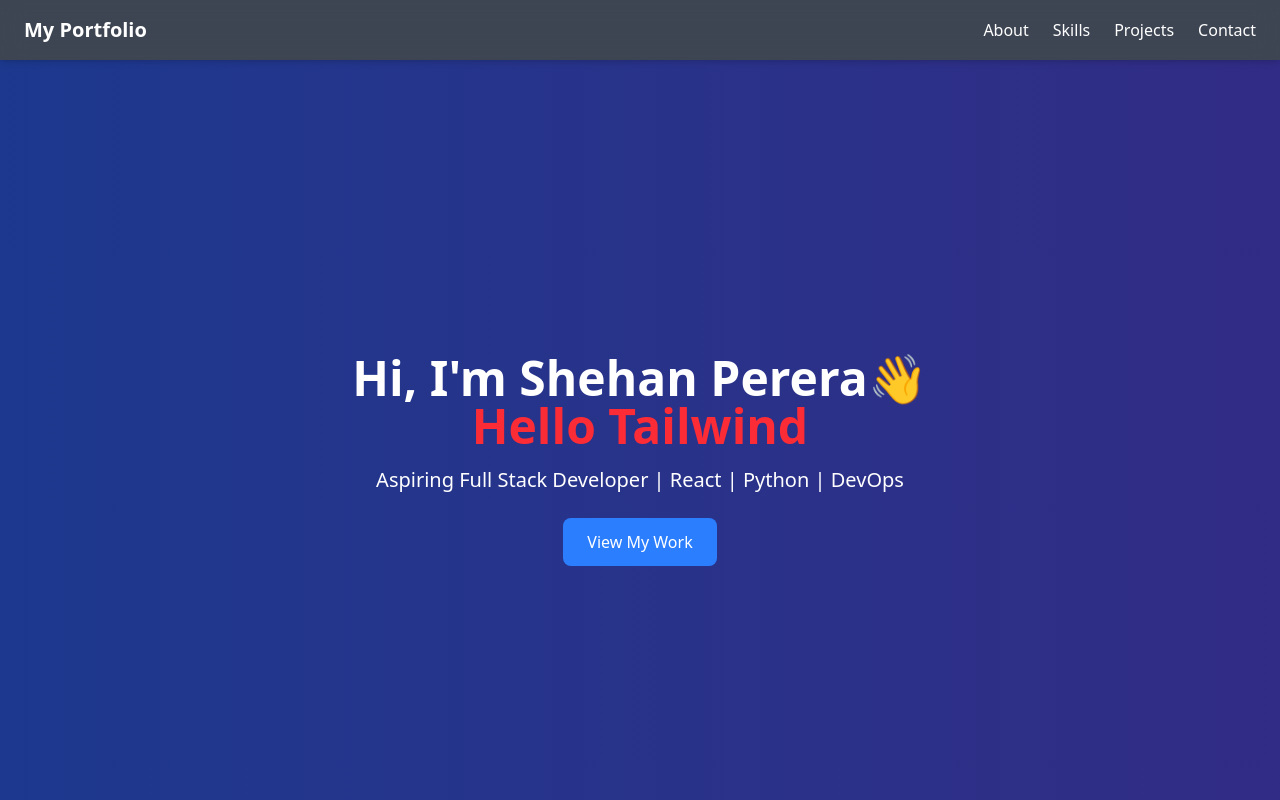
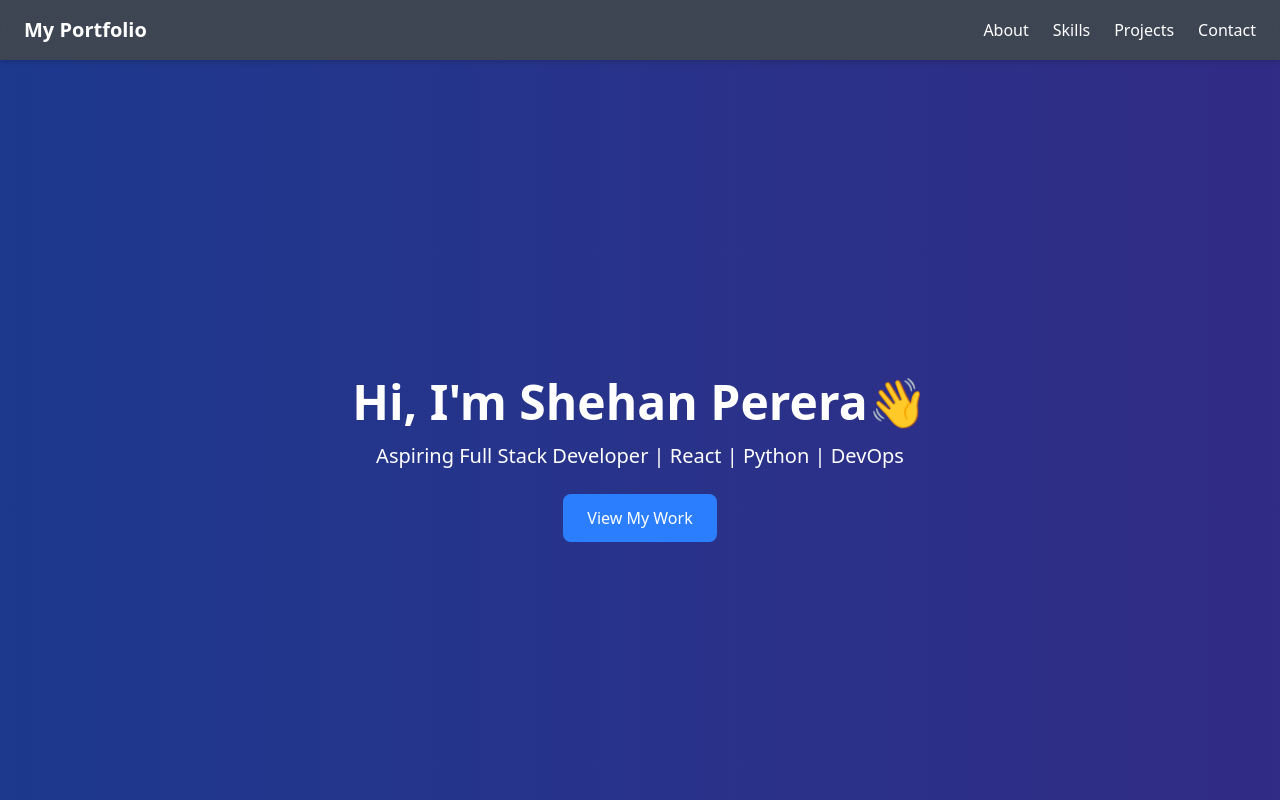
Before and after one commit to Shehanruby-67523/Shehan_Perera_Portfolio, a React (Vite) app: page / in a window 1280 px wide. Shown: the top 800 px of the page. Built offline with nearby package versions, Linux system fonts and the light colour scheme.

Commit message:
updated her.jsx component

```diff
--- a/src/components/Hero.jsx
+++ b/src/components/Hero.jsx
@@ -2,7 +2,6 @@ export default function Hero() {
     return (
         <section className="h-screen flex flex-col justify-center items-center text-center bg-gradient-to-r from-blue-900 to-indigo-900 text-white">
             <h1 className="text-5xl font-bold">Hi, I'm Shehan Perera👋</h1>
-            <h1 className="text-5xl font-bold text-red-500">Hello Tailwind</h1>
             <p className="mt-4 text-xl">Aspiring Full Stack Developer | React | Python | DevOps</p>
             <a href="#projects" className="mt-6 px-6 py-3 bg-blue-500 rounded-lg hover:bg-blue-600">
                 View My Work
```
